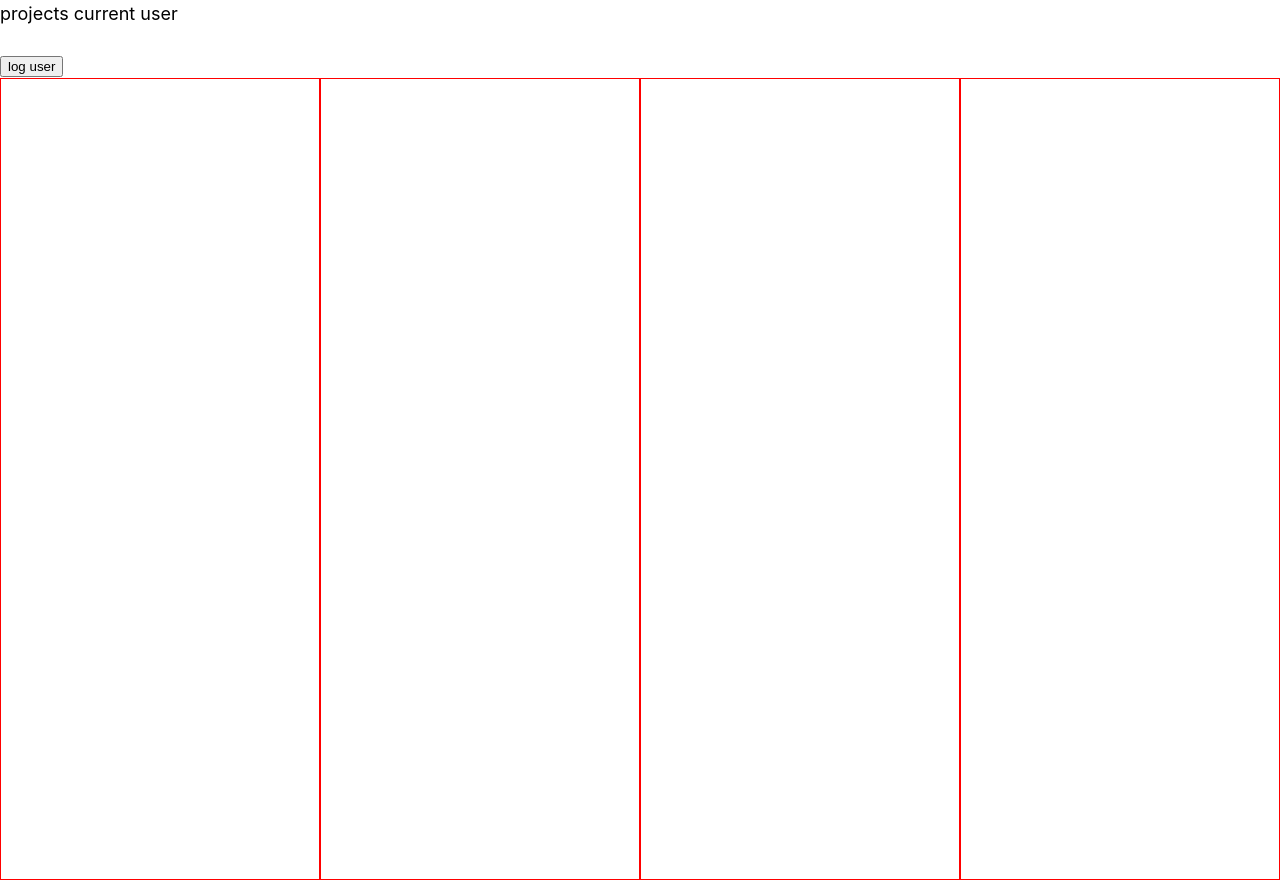
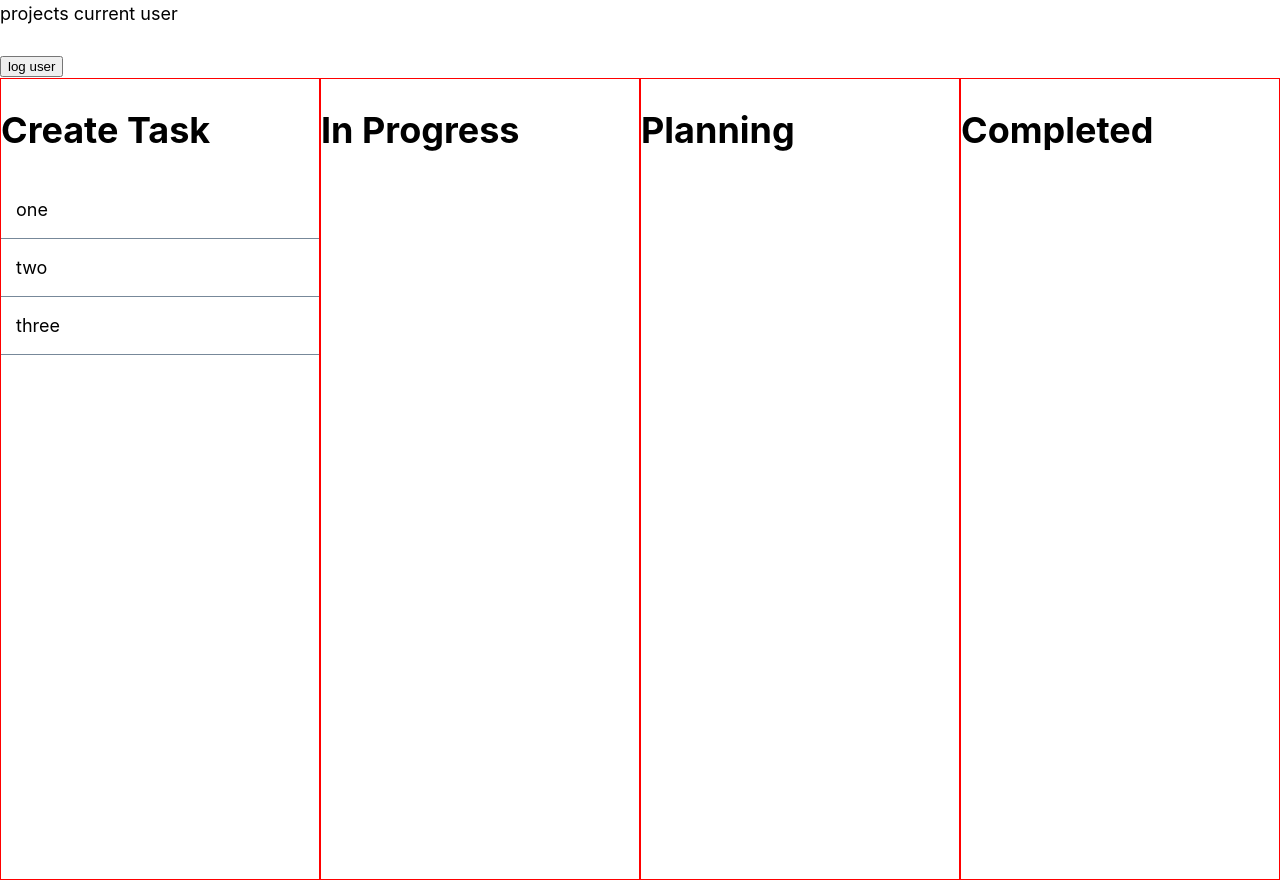
Before and after one commit to ARJITTHAKUR/Issue-tracker, a React (Vite) app in the folder client/issue_tracker/: page /project/1 in a window 1280 px wide. Built offline with nearby package versions, Linux system fonts and the light colour scheme.

Commit message:
added dragable and dropable elements and fixed draggable bug

```diff
--- a/client/issue_tracker/package.json
+++ b/client/issue_tracker/package.json
@@ -12,12 +12,14 @@
   "dependencies": {
     "axios": "^1.4.0",
     "react": "^18.2.0",
+    "react-beautiful-dnd": "^13.1.1",
     "react-dom": "^18.2.0",
     "react-router-dom": "^6.13.0",
     "recoil": "^0.7.7"
   },
   "devDependencies": {
     "@types/react": "^18.0.37",
+    "@types/react-beautiful-dnd": "^13.1.4",
     "@types/react-dom": "^18.0.11",
     "@typescript-eslint/eslint-plugin": "^5.59.0",
     "@typescript-eslint/parser": "^5.59.0",
--- a/client/issue_tracker/src/pages/project/dragNdropTasks.tsx
+++ b/client/issue_tracker/src/pages/project/dragNdropTasks.tsx
@@ -1,12 +1,58 @@
-import "./style.css"
-export default function DragNDropTasks(){
+import { StrictModeDroppable } from "./dropable";
+import "./style.css";
+import { DragDropContext, Droppable, Draggable } from "react-beautiful-dnd";
 
-    return <>
-        <div className="dndContainer">
-            <div className="dndStatusContainers"></div>
-            <div className="dndStatusContainers"></div>
-            <div className="dndStatusContainers"></div>
-            <div className="dndStatusContainers"></div>
+export default function DragNDropTasks() {
+  const list = [
+    {
+      name: "one",
+      id: 'one',
+    },
+    {
+      name: "two",
+      id: 'two',
+    },
+    {
+      name: "three",
+      id: 'three',
+    },
+  ];
+  return (
+    <>
+      <div className="dndContainer">
+        <div className="dndStatusContainers">
+          <h1>Create Task</h1>
+          <DragDropContext onDragEnd={()=>{}}>
+            <StrictModeDroppable droppableId="items">
+              {(provided) => (
+                <ul {...provided.droppableProps} ref={provided.innerRef} className="items">
+                  {list.map(({ name, id },index) => {
+                    return (
+                      <Draggable key={id} draggableId={id} index={index}>
+                       {(provided)=>(
+                          <li ref={provided.innerRef} {...provided.draggableProps} {...provided.dragHandleProps}>
+                            {name}
+                            </li>
+                        )}
+                      </Draggable>
+                    );
+                  })}
+                  {provided.placeholder}
+                </ul>
+              )}
+            </StrictModeDroppable>
+          </DragDropContext>
         </div>
+        <div className="dndStatusContainers">
+          <h1>In Progress</h1>
+        </div>
+        <div className="dndStatusContainers">
+          <h1>Planning</h1>
+        </div>
+        <div className="dndStatusContainers">
+          <h1>Completed</h1>
+        </div>
+      </div>
     </>
+  );
 }
--- /dev/null
+++ b/client/issue_tracker/src/pages/project/dropable.tsx
@@ -0,0 +1,21 @@
+import { useEffect, useState } from "react";
+import { Droppable, DroppableProps } from "react-beautiful-dnd";
+
+export const StrictModeDroppable = ({ children, ...props }: DroppableProps) => {
+  const [enabled, setEnabled] = useState(false);
+
+  useEffect(() => {
+    const animation = requestAnimationFrame(() => setEnabled(true));
+
+    return () => {
+      cancelAnimationFrame(animation);
+      setEnabled(false);
+    };
+  }, []);
+
+  if (!enabled) {
+    return null;
+  }
+
+  return <Droppable {...props}>{children}</Droppable>;
+};
```
Also changed, not shown: 1 other file (tests, documents, lock files or other folders).
